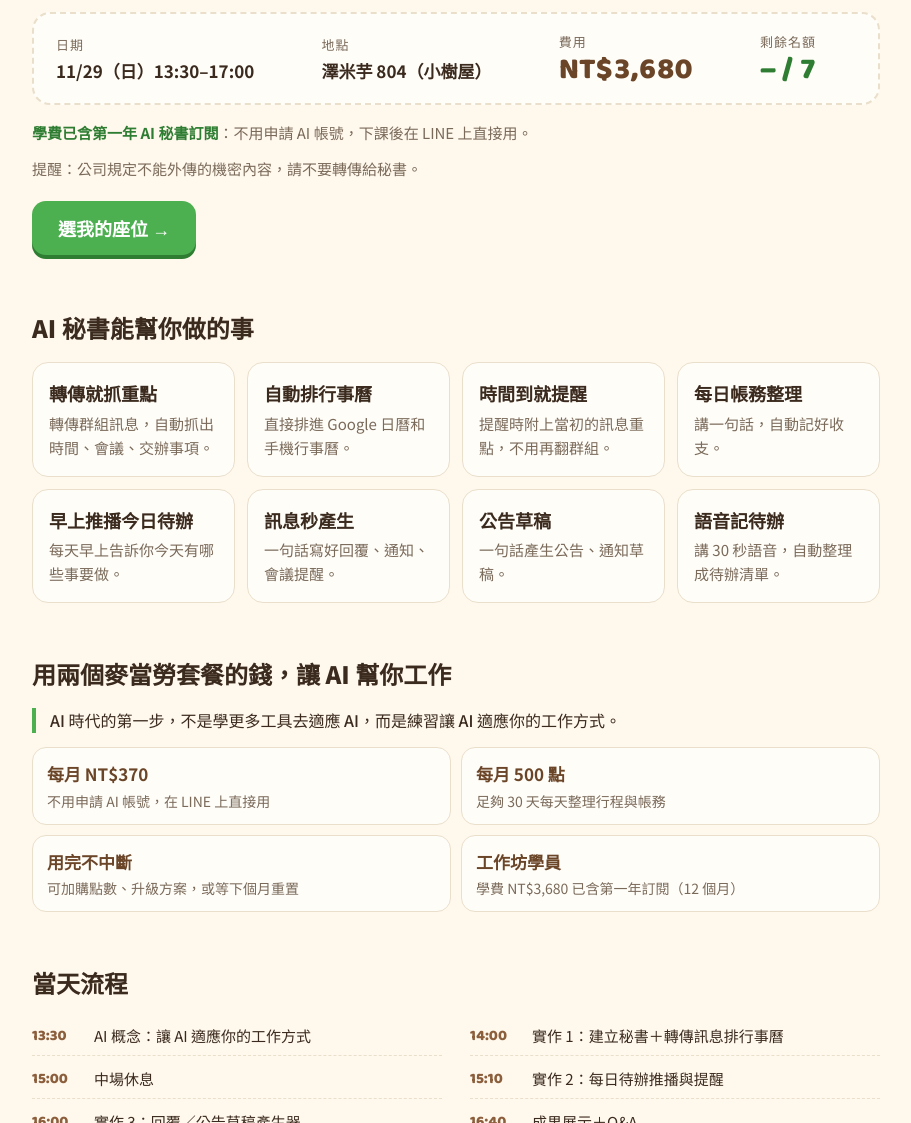
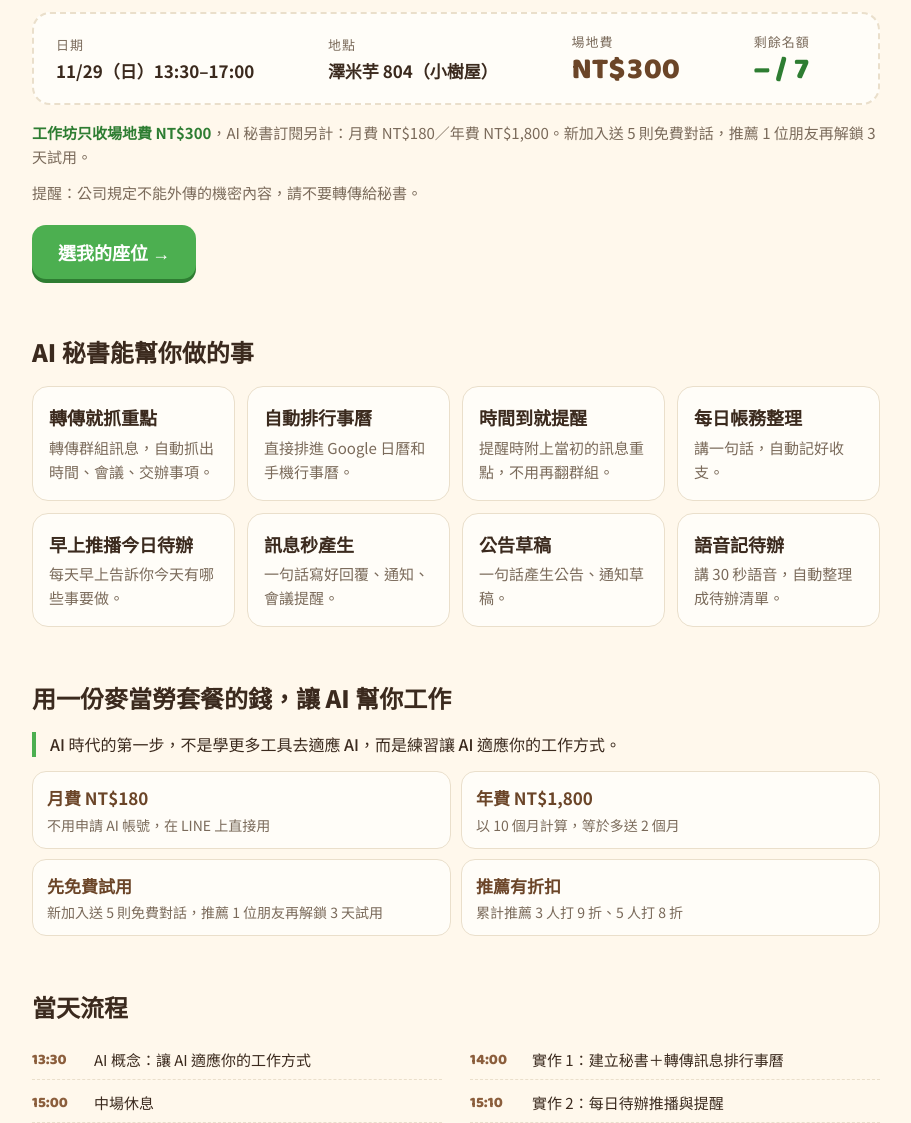
Before and after one commit to PTgamingLife/aisec-seat, a plain HTML site: page index.html in a window 1280 px wide. Shown: the part 280-1403 px from the top of the page, without its empty margins (184-1095 px from the left). Drawn offline with Linux system fonts and the light colour scheme; no server answers.

Commit message:
deploy: aisec-seat from mainwork de2b983

```diff
--- a/index.html
+++ b/index.html
@@ -145,10 +145,10 @@ fbq('track','PageView');
   <dl class="aisec-ticket">
     <div><dt>日期</dt><dd>11/29（日）13:30–17:00</dd></div>
     <div><dt>地點</dt><dd>澤米芋 804（小樹屋）</dd></div>
-    <div><dt>費用</dt><dd class="aisec-price aisec-num">NT$3,680</dd></div>
+    <div><dt>場地費</dt><dd class="aisec-price aisec-num">NT$300</dd></div>
     <div><dt>剩餘名額</dt><dd class="aisec-leftbox aisec-num"><span class="aisec-left">–</span> / 7</dd></div>
   </dl>
-  <p class="aisec-points"><b>學費已含第一年 AI 秘書訂閱</b>：不用申請 AI 帳號，下課後在 LINE 上直接用。</p>
+  <p class="aisec-points"><b>工作坊只收場地費 NT$300</b>，AI 秘書訂閱另計：月費 NT$180／年費 NT$1,800。新加入送 5 則免費對話，推薦 1 位朋友再解鎖 3 天試用。</p>
   <p class="aisec-points">提醒：公司規定不能外傳的機密內容，請不要轉傳給秘書。</p>
   <a class="aisec-cta" href="#aisec_pick">選我的座位 →</a>
 </header>
@@ -168,13 +168,13 @@ fbq('track','PageView');
 </section>
 
 <section class="aisec-wrap aisec-sec">
-  <h2>用兩個麥當勞套餐的錢，讓 AI 幫你工作</h2>
+  <h2>用一份麥當勞套餐的錢，讓 AI 幫你工作</h2>
   <p class="aisec-quote">AI 時代的第一步，不是學更多工具去適應 AI，而是練習讓 AI 適應你的工作方式。</p>
   <ul class="aisec-plan">
-    <li><b>每月 NT$370</b><span>不用申請 AI 帳號，在 LINE 上直接用</span></li>
-    <li><b>每月 500 點</b><span>足夠 30 天每天整理行程與帳務</span></li>
-    <li><b>用完不中斷</b><span>可加購點數、升級方案，或等下個月重置</span></li>
-    <li><b>工作坊學員</b><span>學費 NT$3,680 已含第一年訂閱（12 個月）</span></li>
+    <li><b>月費 NT$180</b><span>不用申請 AI 帳號，在 LINE 上直接用</span></li>
+    <li><b>年費 NT$1,800</b><span>以 10 個月計算，等於多送 2 個月</span></li>
+    <li><b>先免費試用</b><span>新加入送 5 則免費對話，推薦 1 位朋友再解鎖 3 天試用</span></li>
+    <li><b>推薦有折扣</b><span>累計推薦 3 人打 9 折、5 人打 8 折</span></li>
   </ul>
 </section>
 
```
Also changed, not shown: 1 other file.
